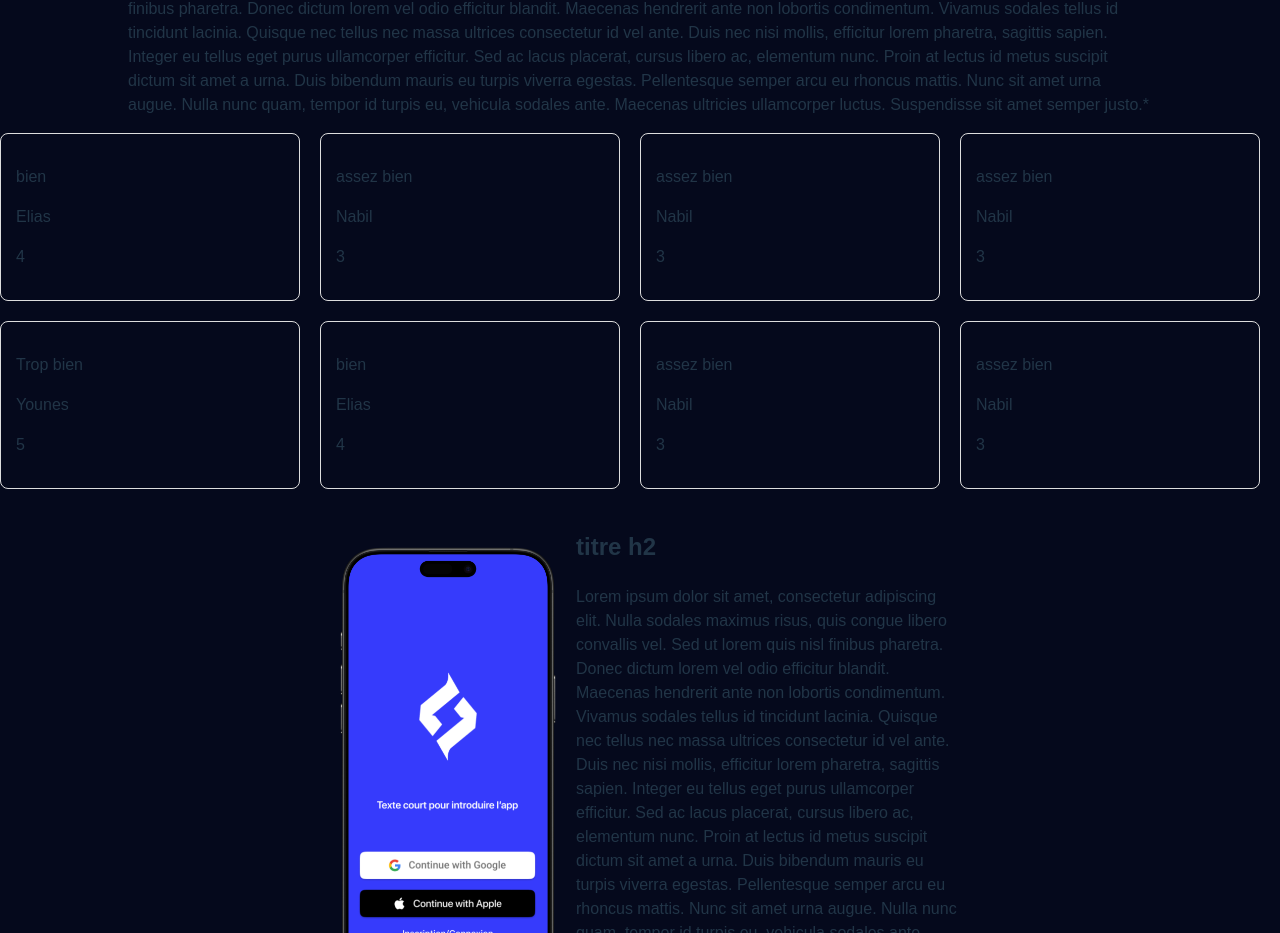
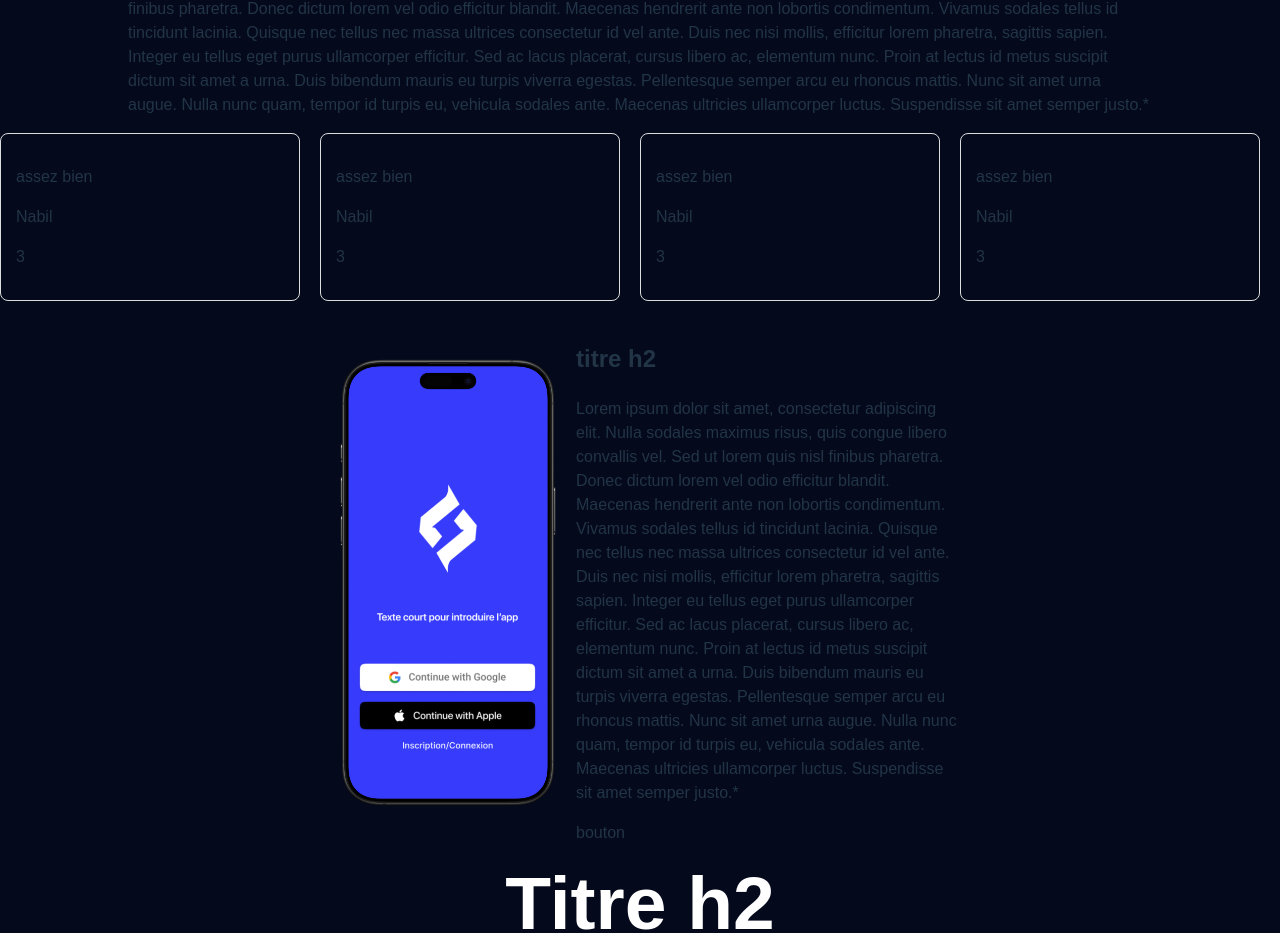
Before and after one commit to LevelingYnov/leveling-web, a React (Vite) app in the folder leveling-frontend/: page /mentions-legales in a window 1280 px wide. Shown: the part 1000-1933 px from the top of the page. Built offline with nearby package versions, Linux system fonts and the light colour scheme.

Commit message:
Feedback, ajout defilement automatique saccade, clean

```diff
--- a/leveling-frontend/src/App.css
+++ b/leveling-frontend/src/App.css
@@ -183,7 +183,7 @@ height: 8px;  Hauteur de la scrollbar
 .feedback-list {
     display: flex;
     flex-wrap: nowrap; /* Plus explicite - assure que les items ne wrap pas */
-    overflow-x: auto; /* Gardez pour le défilement horizontal */
+    overflow-x: hidden; /* Gardez pour le défilement horizontal */
     scroll-snap-type: x mandatory;
     gap: 20px;
     padding-bottom: 20px; /* Peut-être moins pertinent avec le scroll horizontal */
--- a/leveling-frontend/src/App.jsx
+++ b/leveling-frontend/src/App.jsx
@@ -59,7 +59,7 @@ const FeedbackList = ({ feedback }) => {
         }
 
         requestAnimationFrame(animate);
-      }, 3000);
+      }, 2000);
 
       return () => clearInterval(interval);
     }
@@ -307,7 +307,7 @@ function App() {
               </div>
             </div>
             <FeedbackList feedback={feedback} />
-            <div className={'feedback-list'}>
+            {/*<div className={'feedback-list'}>
               {feedback.map((feedback) => (
                 <div key={feedback.id} className="feedback feature-card">
                   <p>{feedback.description}</p>
@@ -315,7 +315,7 @@ function App() {
                   <p>{feedback.stars}</p>
                 </div>
               ))}
-            </div>
+            </div>*/}
           </div>
           <div className={'iphone-container'}>
             <img src={iphoneImg} alt="Iphone" id="iphoneIntegration" />
```
